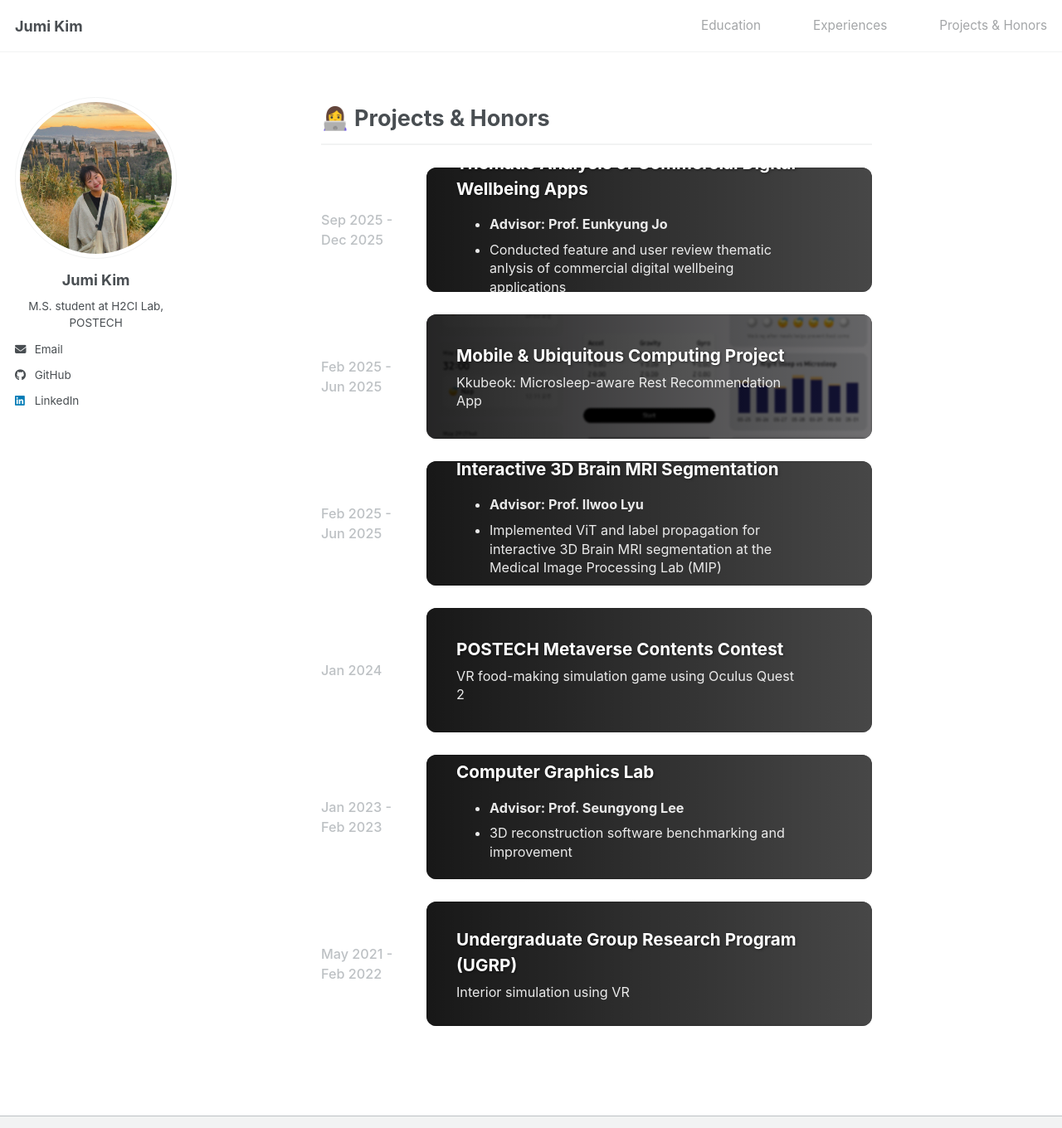
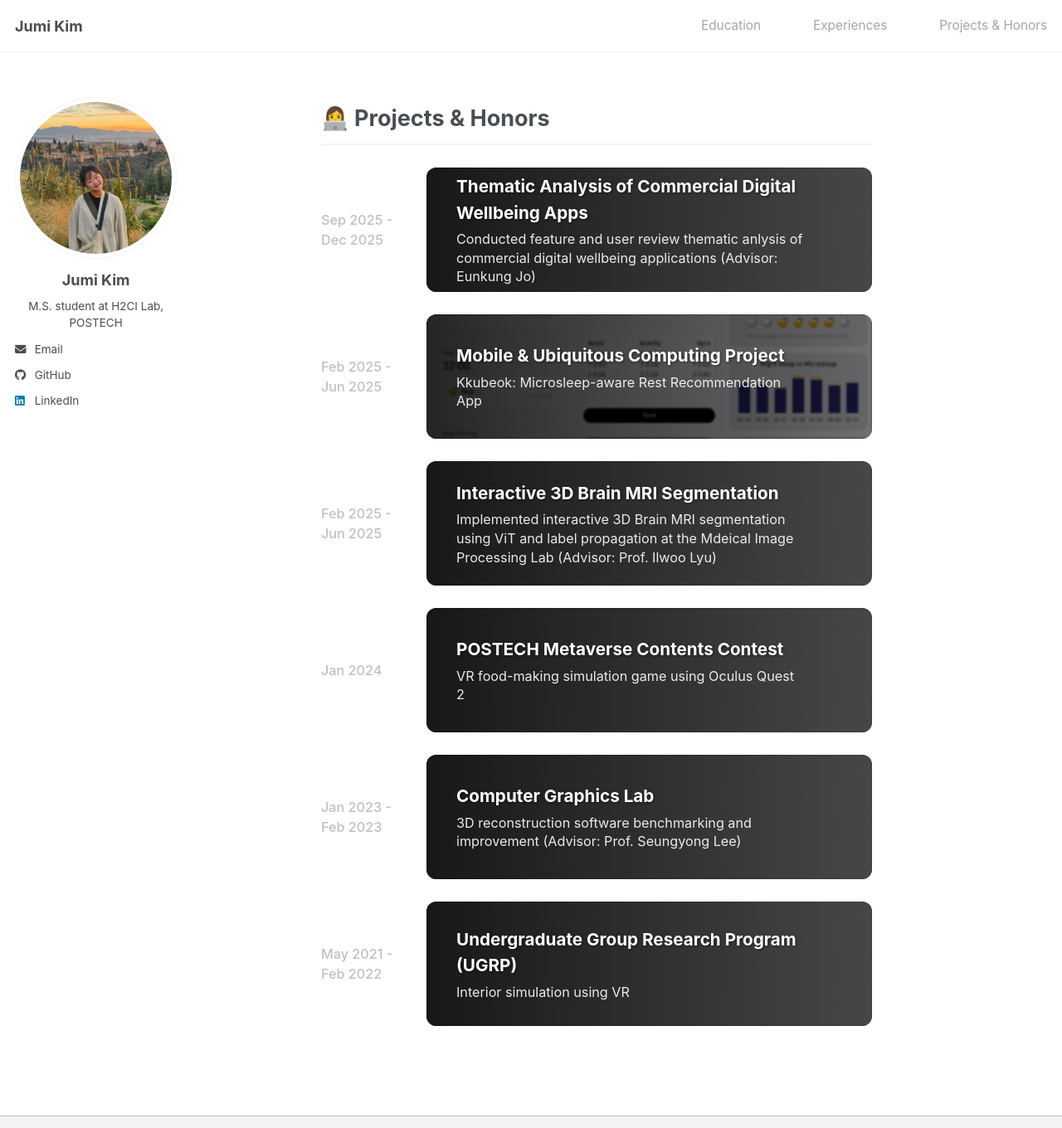
Before and after one commit to jglosa/jglosa.github.io, a Jekyll site: the page built from _pages/about.md, in a window 1280 px wide and 1400 px high, scrolled down 1532 px, cut to the strip 0-1360 px from the top of the window. Shown: the whole strip at 83% size. Built offline with Jekyll 4.4.1, drawn with Linux system fonts in a browser that asks for light colours; a script bundle is joined from its source files by our own code; library files that are not in the unit come from our copies.

Commit message:
fix project text format

```diff
--- a/_pages/about.md
+++ b/_pages/about.md
@@ -30,7 +30,7 @@ experiences:
     date: "Jul 2025 - Aug 2025"
     project: "GoalCast: Digital Wellbeing Forecast"
     description: |
-      * **Professor: Uichin Lee**
+      * Professor: Uichin Lee
       * Developed and evaluated 'GoalCast', a smartphone usage forecasting application, through user studies and behavioral data analysis
 
   - company: "Conpapa"
@@ -46,16 +46,14 @@ experiences:
     project: "Vision-based Animal Behavior Tracking"
     date: "Jul 2023 - Aug 2023"
     description: |
-      * **Principal Investigator: Sukwon Lee**
+      * Principal Investigator: Sukwon Lee
       * Performed vision-based behavior tracking and brain image preprocessing to assess rodent stress responses in social experiments
 
 research_projects:
   - name: "Thematic Analysis of Commercial Digital Wellbeing Apps"
     date: "Sep 2025 - Dec 2025"
     image: "researchproject_2.png"
-    description: |
-      * **Advisor: Prof. Eunkyung Jo**
-      * Conducted feature and user review thematic anlysis of commercial digital wellbeing applications
+    description: "Conducted feature and user review thematic anlysis of commercial digital wellbeing applications (Advisor: Eunkung Jo)"
 
   - name: "Mobile & Ubiquitous Computing Project"
     date: "Feb 2025 - Jun 2025"
@@ -65,9 +63,7 @@ research_projects:
   - name: "Interactive 3D Brain MRI Segmentation"
     date: "Feb 2025 - Jun 2025"
     image: "researchproject_1.jpeg"
-    description : |
-      * **Advisor: Prof. Ilwoo Lyu**
-      * Implemented ViT and label propagation for interactive 3D Brain MRI segmentation at the Medical Image Processing Lab (MIP)
+    description : "Implemented interactive 3D Brain MRI segmentation using ViT and label propagation at the Mdeical Image Processing Lab (Advisor: Prof. Ilwoo Lyu)"
 
   - name: "POSTECH Metaverse Contents Contest"
     date: "Jan 2024"
@@ -77,9 +73,7 @@ research_projects:
   - name: "Computer Graphics Lab"
     date: "Jan 2023 - Feb 2023"
     image: "graphics_lab.png"
-    description: |
-      * **Advisor: Prof. Seungyong Lee**
-      * 3D reconstruction software benchmarking and improvement
+    description: "3D reconstruction software benchmarking and improvement (Advisor: Prof. Seungyong Lee)"
 
   - name: "Undergraduate Group Research Program (UGRP)"
     date: "May 2021 - Feb 2022"
```
